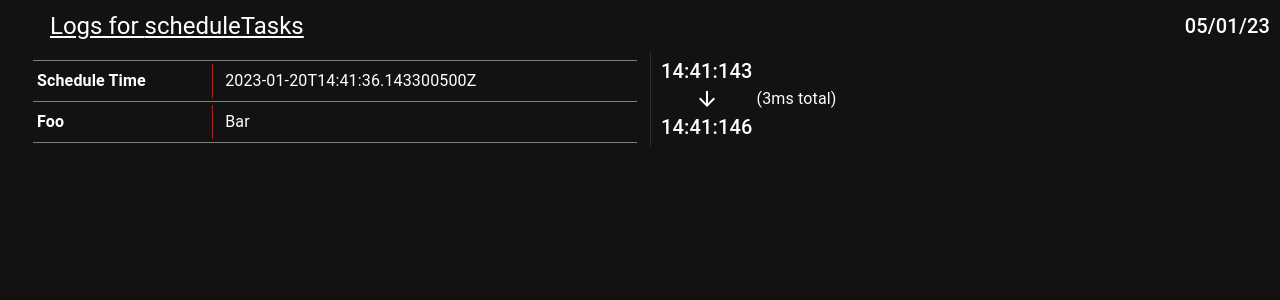
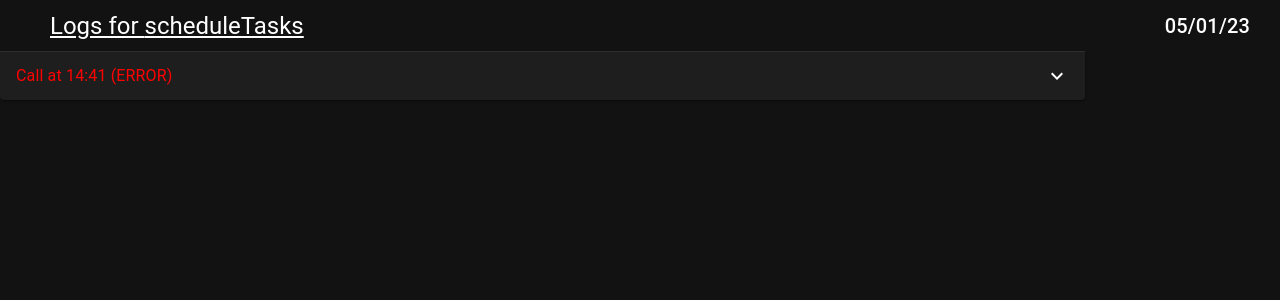
Before and after one commit to natanfudge/Loggy, a React (Vite) app in the folder client/: page / in a window 1280 px wide. Shown: the top 300 px of the page. Built offline with nearby package versions, Linux system fonts and the light colour scheme.

Commit message:
nice progresS

```diff
--- a/client/src/ui/App.tsx
+++ b/client/src/ui/App.tsx
@@ -1,12 +1,34 @@
 import React, {Fragment} from 'react'
 import '../App.css'
-import {DetailLog, isDetailLog, isMessageLog, LogEvent, LogLine, MessageLog, parseLogEvents} from "../core/Logs";
+import {
+    DetailLog, ErrorLog,
+    isDetailLog,
+    isErrorLog,
+    isMessageLog,
+    LogEvent,
+    LogLine,
+    MessageLog,
+    parseLogEvents
+} from "../core/Logs";
 import {Column, recordToArray, Row, StringMap} from "./Utils";
 import {Dayjs} from "dayjs";
-import {createTheme, CssBaseline, Divider, ThemeProvider, Typography} from "@mui/material";
-import {ArrowDownward} from "@mui/icons-material";
+import {
+    Accordion, AccordionDetails,
+    AccordionSummary,
+    createTheme,
+    CssBaseline,
+    Divider, Paper, Table, TableBody,
+    TableCell,
+    tableCellClasses, TableContainer,
+    TableRow,
+    ThemeProvider,
+    Typography
+} from "@mui/material";
+import {ArrowDownward, ExpandMore} from "@mui/icons-material";
 import "../extensions/ExtensionsImpl"
 import styled from "@emotion/styled";
+import {Colors} from "./Colors";
+import textColor = Colors.textColor;
 
 export function AppWrapper() {
     const darkTheme = createTheme({
@@ -16,9 +38,21 @@ export function AppWrapper() {
     });
 
     return <ThemeProvider theme={darkTheme}>
-            <CssBaseline/>
-            <App/>
-        </ThemeProvider>
+        <CssBaseline/>
+        <App/>
+    </ThemeProvider>
+}
+
+function LogsTitle(endpoint: string, day: string) {
+    return <Row style={{padding: 10, paddingLeft: 50}}>
+        <Typography style={{textDecoration: "underline"}} variant={"h5"}>
+            Logs for {endpoint}<br/>
+        </Typography>
+        <div style={{flexGrow: 1}}/>
+        <Typography variant={"h6"} style={{paddingRight: 20}}>
+            {day}
+        </Typography>
+    </Row>;
 }
 
 function App() {
@@ -28,21 +62,30 @@ function App() {
 
 
     return <div>
-        <Row style={{padding: 10, paddingLeft: 50}}>
-            <Typography style={{textDecoration: "underline"}} variant={"h5"}>
-                Logs for {endpoint}<br/>
-            </Typography>
-            <div style={{flexGrow: 1}}/>
-            <Typography variant={"h6"}>
-                {day}
-            </Typography>
-        </Row>
+        {LogsTitle(endpoint, day)}
+
+        <LogEventAccordion log={logs[0]}/>
 
 
-        <LogEventUi log={logs[0]}/>
     </div>
 
+}
 
+function LogEventAccordion({log} : {log: LogEvent}) {
+    const errored = log.logs.some(l => isErrorLog(l))
+    const erroredSuffix = errored ? " (ERROR)" : ""
+    return <Accordion style = {{width: "fit-content"}}>
+        <AccordionSummary
+            expandIcon={<ExpandMore />}
+            aria-controls="panel1a-content"
+            id="panel1a-header"
+        >
+            <Typography style = {{color: errored? "red" : undefined}}>Call at {simpleTimeToString(log.startTime) + erroredSuffix}</Typography>
+        </AccordionSummary>
+        <AccordionDetails>
+            <LogEventContent log={log}/>
+        </AccordionDetails>
+    </Accordion>
 }
 
 function LogTimeUi(log: LogEvent) {
@@ -68,122 +111,142 @@ function LogTimeUi(log: LogEvent) {
     </>;
 }
 
-function LogEventUi({log}: { log: LogEvent }) {
+function LogEventContent({log}: { log: LogEvent }) {
     return <Row style={{padding: 30, paddingTop: 0}}>
 
-        {/*Start: {}<br/>*/}
-        {/*End: {dateToString(log.endTime)}<br/>*/}
-        <LogLinesUi logs={log.logs}/>
+        <Column>
+            <LogLinesUi logs={log.logs}/>
+            <LogErrorUi log={log}/>
+        </Column>
+
 
         {LogTimeUi(log)}
     </Row>
 }
 
-const TableCell = styled.td`
-border-bottom: 1px solid #6d6c6c;
-`
+function LogErrorUi({log}: {log: LogEvent}) {
+    const errors = log.logs.filter(l => isErrorLog(l)) as ErrorLog[]
 
-function TableDivider() {
-    return <tr>
-        <td colSpan = {2}>
-            <Divider style = {{backgroundColor: "#6d6c6c"}}/>
-        </td>
-    </tr>
+    return <Column>
+
+    </Column>
 }
 
+
 function KeyValueTable({details}: { details: StringMap }) {
-    return <Column style = {{marginTop: 5}}>
-        <table>
+    return <TableContainer component = {Paper} style = {{height: "fit-content", width: "unset"}}>
+        <Table>
+            <TableBody>
+            {recordToArray(details, (name, detail, index) => {
+                const dividerColor = index % 2 == 1 ? Colors.grayDivider : Colors.grayDividerContrast
+                const bottomDividerBorder = `1px solid ${dividerColor}`
+                const topDividerBorder = index === 0 ? `1px solid ${Colors.grayDivider}` : undefined
+                return <StyledTableRow key={name}>
+                    <StyledTableCell style = {{borderRight: `1px solid ${primaryColor}`}}>{name}</StyledTableCell>
+                    <StyledTableCell >{String(detail)}</StyledTableCell>
+
+                    {/*<tr>*/}
+                    {/*    <td style={{*/}
+                    {/*        fontWeight: "bold", padding: 7, borderRight: `1px solid ${primaryColor}`,*/}
+                    {/*        borderBottom: bottomDividerBorder, borderTop: topDividerBorder,*/}
+                    {/*        borderLeft: `1px solid ${Colors.grayDivider}`*/}
+                    {/*    }}>{name}</td>*/}
+                    {/*    <td style={{*/}
+                    {/*        padding: 7,*/}
+                    {/*        borderBottom: bottomDividerBorder,*/}
+                    {/*        borderTop: topDividerBorder,*/}
+                    {/*        borderRight: `1px solid ${Colors.grayDivider}`*/}
+                    {/*    }}>{String(detail)}</td>*/}
+                    {/*</tr>*/}
+                </StyledTableRow>
+            })}
+            </TableBody>
+        </Table>
+
+
+    </TableContainer>
+}
+
+function KeyValueTableOld({details}: { details: StringMap }) {
+    return <Column style={{marginTop: 5}}>
+        <table style={{borderSpacing: 0}}>
             <tbody>
             {recordToArray(details, (name, detail, index) => {
-                // Mods are displayed separately
-                // if (name !== "Mod List" && name !== "Fabric Mods") {
-                return <Fragment key = {name}>
-                    {index === 0 &&  <TableDivider/>}
+                const dividerColor = index % 2 == 1 ? Colors.grayDivider : Colors.grayDividerContrast
+                const bottomDividerBorder = `1px solid ${dividerColor}`
+                const topDividerBorder = index === 0 ? `1px solid ${Colors.grayDivider}` : undefined
+                return <Fragment key={name}>
                     <tr>
-                        <td style={{fontWeight: "bold", padding: 5, width: "30%", borderRight: "1px solid red"}}>{name}</td>
                         <td style={{
-                            lineBreak: "anywhere",
-                            paddingLeft: 10,
-                            paddingRight: 10,
-                            paddingTop: 5,
-                            paddingBottom: 5
+                            fontWeight: "bold", padding: 7, borderRight: `1px solid ${primaryColor}`,
+                            borderBottom: bottomDividerBorder, borderTop: topDividerBorder,
+                            borderLeft: `1px solid ${Colors.grayDivider}`
+                        }}>{name}</td>
+                        <td style={{
+                            padding: 7,
+                            borderBottom: bottomDividerBorder,
+                            borderTop: topDividerBorder,
+                            borderRight: `1px solid ${Colors.grayDivider}`
                         }}>{String(detail)}</td>
                     </tr>
-                    <TableDivider/>
                 </Fragment>
             })}
             </tbody>
-            {/*{recordToArray(details, (name, detail, index) => {*/}
-            {/*    // Mods are displayed separately*/}
-            {/*    // if (name !== "Mod List" && name !== "Fabric Mods") {*/}
-            {/*        return <tr key = {name} style = {{borderBottom: "1px dashed red"}}>*/}
-            {/*            <TableCell style = {{fontWeight: "bold", padding: 5, width: "30%"}}>{name}</TableCell>*/}
-            {/*            <td>*/}
-            {/*                <Divider style = {{backgroundColor: primaryColor, height: "auto", width: 1}} orientation={"vertical"} flexItem/>*/}
-            {/*            </td>*/}
-            {/*            <TableCell style={{lineBreak: "anywhere", paddingLeft: 10, paddingRight: 10, paddingTop:5, paddingBottom: 5}}>{String(detail)}</TableCell>*/}
-            {/*        </tr>*/}
-
-            {/*    // <Column key={index}>*/}
-            {/*    //         <Row key={name}>*/}
-            {/*    //             <span style = {{fontWeight: "bold", padding: 5, width: "30%"}}>*/}
-            {/*    //                 {name}*/}
-            {/*    //             </span>*/}
-            {/*    //             <Divider style = {{backgroundColor: primaryColor, height: "auto", width: 1}}/>*/}
-            {/*    //             <span style={{lineBreak: "anywhere", paddingLeft: 10, paddingRight: 10, paddingTop:5, paddingBottom: 5}}>*/}
-            {/*    //                 {String(detail)}*/}
-            {/*    //             </span>*/}
-            {/*    //         </Row>*/}
-            {/*    //         <Divider style = {{backgroundColor:index % 2 === 1 ? "#6d6c6c" : undefined }}/>*/}
-            {/*    //     </Column>*/}
-            {/*    })}*/}
-        {/*//     <tr>*/}
-        {/*//         <td style = {{border: "1px solid #dddddd", textAlign: "left", padding: "8px"}}>Alfreds Futterkiste</td>*/}
-        {/*//         <td>Maria Anders</td>*/}
-        {/*//         <td>Germany</td>*/}
-        {/*//     </tr>*/}
-        {/*//     <tr>*/}
-        {/*//         <td>Centro comercial Moctezuma</td>*/}
-        {/*//         <td>Francisco Chang</td>*/}
-        {/*//         <td>Mexico</td>*/}
-        {/*//     </tr>*/}
         </table>
-
-
 
 
     </Column>
 }
 
 
+const StyledTableCell = styled(TableCell)(({ theme }) => ({
+    [`&.${tableCellClasses.head}`]: {
+        // @ts-ignore
+        backgroundColor: theme.palette.common.black,
+        // @ts-ignore
+        color: theme.palette.common.white,
+    },
+    [`&.${tableCellClasses.body}`]: {
+        fontSize: 14,
+    },
+
+}));
+
+const StyledTableRow = styled(TableRow)(({ theme }) => ({
+    '&:nth-of-type(odd)': {
+        // @ts-ignore
+        backgroundColor: theme.palette.action.hover,
+    },
+    // hide last border
+    '&:last-child td, &:last-child th': {
+        border: 0,
+    },
+}));
+
+
+
 function LogLinesUi({logs}: { logs: LogLine[] }) {
     const details = logs.filter(l => isDetailLog(l)) as DetailLog[]
     const messages = logs.filter(l => isMessageLog(l)) as MessageLog[]
 
-    return <Column style = {{width: "50%"}}>
-        <KeyValueTable details={details.toRecord(l => [l.key,l.value])}/>
-        {/*<Column>*/}
-        {/*    {details.map(d => <DetailLogUi detail={d}/>)}*/}
-        {/*</Column>*/}
-        <Column>
-            {/*{messages.map(m => <MessageLogUi message={m}/>)}*/}
+    return <Row>
+        <KeyValueTable details={details.toRecord(l => [l.key, l.value])}/>
+        <Column style = {{padding: 20}}>
+            {messages.map(m => <MessageLogUi message={m}/>)}
         </Column>
-    </Column>
+    </Row>
 }
 
-function DetailLogUi({detail}: { detail: DetailLog }) {
-    return <span>
-        {detail.key}: {detail.value}
-    </span>
-}
 
 function MessageLogUi({message}: { message: MessageLog }) {
+    const color = message.severity === "Error" ? "red"  : message.severity === "Warn" ? "yellow" : textColor
     return <Row>
-        <Typography variant={"subtitle"}>
-            {dayToString(message.time)}
+        <Typography variant = {"subtitle2"} style = {{paddingRight: 5, color: Colors.grayedOutText, alignSelf: "center"}}>
+            {timeToString(message.time) + " "}
         </Typography>
-         {message.severity}: {message.message}
+        <span style = {{color: color}}>
+            {message.message}
+        </span>
     </Row>
 }
 
@@ -196,7 +259,10 @@ function dayToString(date: Dayjs): string {
 }
 
 function timeToString(date: Dayjs): string {
-    return `${twoChars(date.hour())}:${twoChars(date.minute())}:${threeChars(date.millisecond())}`
+    return `${simpleTimeToString(date)}:${threeChars(date.millisecond())}`
+}
+function simpleTimeToString(date: Dayjs): string {
+    return `${twoChars(date.hour())}:${twoChars(date.minute())}`
 }
 
 function twoChars(number: number): string {
@@ -204,12 +270,14 @@ function twoChars(number: number): string {
     if (str.length == 1) return `0${str}`
     else return str.substring(str.length - 2, str.length)
 }
+
 function threeChars(number: number): string {
     const str = String(number)
     if (str.length == 1) return `00${str}`
     if (str.length == 2) return `0${str}`
     else return str
 }
+
 export const primaryColor = "#90caf9"
 
 export default App
@@ -244,6 +312,7 @@ const json = `[{
             "type": "ErrorLog",
             "message": "Halo Error",
             "time": 1674225696144,
+            "severity": "Error",
             "exception": {
                 "className": "java.lang.NullPointerException",
                 "message": "",
@@ -254,6 +323,7 @@ const json = `[{
             "type": "ErrorLog",
             "message": "Unexpected error handling 'scheduleTasks'",
             "time": 1674225696145,
+            "severity": "Error",
             "exception": {
                 "className": "java.lang.IllegalArgumentException",
                 "message": "Fuck jhew",
--- /dev/null
+++ b/client/src/ui/Colors.ts
@@ -0,0 +1,9 @@
+export namespace Colors {
+
+    export const textColor = "white"
+
+    export const grayDivider = "#6d6c6c"
+    export const grayDividerContrast = "rgba(109,108,108,0.5)"
+
+    export const grayedOutText = "rgba(255,255,255,0.5)"
+}
```
